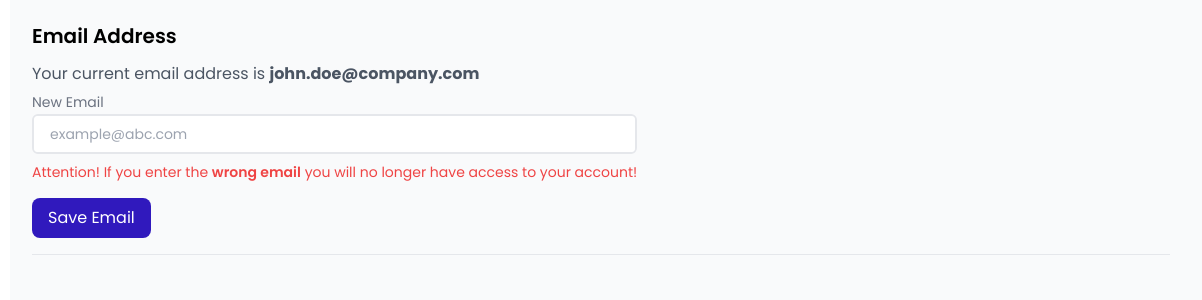
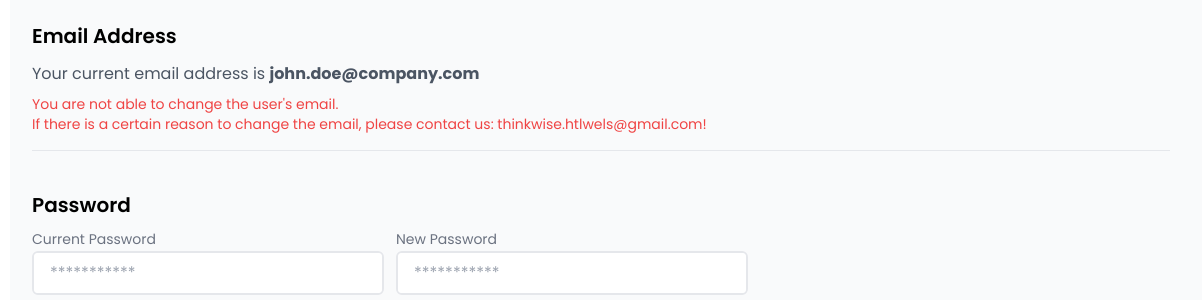
Before and after one commit to BenjiWurfl/UserSettings, a plain HTML site: page index.html in a window 1280 px wide. Shown: the part 123-423 px from the top of the page, 78-1280 px from the left. Drawn offline with nearby package versions, Linux system fonts and the light colour scheme; no server answers.

Commit message:
User settings

```diff
--- a/index.html
+++ b/index.html
@@ -112,18 +112,7 @@
 
         <p class="py-2 text-xl font-semibold">Email Address</p>
         <p class="text-gray-600 my-1">Your current email address is <strong class="user-email">john.doe@company.com</strong></p>
-        <div class="flex items-center">
-            <div class="flex flex-col space-y-2 sm:flex-row sm:space-y-0 sm:space-x-3">
-                <label for="login-email">
-                    <span class="text-sm text-gray-500">New Email</span>
-                    <div class="relative flex overflow-hidden rounded-md border-2 transition focus-within:border-blue-600">
-                        <input type="email" id="login-email" class="w-full flex-shrink appearance-none border-gray-300 bg-white py-2 px-4 text-sm text-base text-gray-700 placeholder-gray-400 focus:outline-none" placeholder="example@abc.com" />
-                    </div>
-                    <p class="mt-2 text-red-500 text-sm">Attention! If you enter the <span class="font-semibold">wrong email</span> you will no longer have access to your account!</p>
-                    <button class="change-email mt-4 rounded-lg bg-[#3019bd] px-4 py-2 text-white">Save Email</button>
-                </label>
-            </div>
-        </div>
+        <p class="mt-2 text-red-500 text-sm">You are not able to change the user's email. <br> If there is a certain reason to change the email, please contact us: thinkwise.htlwels@gmail.com!</p>
 
         <hr class="mt-4 mb-8" />
 
--- a/script.js
+++ b/script.js
@@ -39,6 +39,7 @@ document.querySelector('.delete-account').addEventListener('click', () => {
         deleteUser(user).then(() => {
             window.location.href = "https://thinkwisenotes.webflow.io/"
         }).catch((error) => {
+            console.error(error);
         });
 
     }
@@ -71,12 +72,6 @@ document.querySelector('.reset-password').addEventListener('click', () => {
 
 });
 
-document.querySelector('.change-email').addEventListener('click', () => {
-    const user = auth.currentUser;
-    let emailInput = document.getElementById('login-email')
-    user.updateEmail(emailInput.value);
-    loadUserData();
-});
 
 
 //Navbar
```
